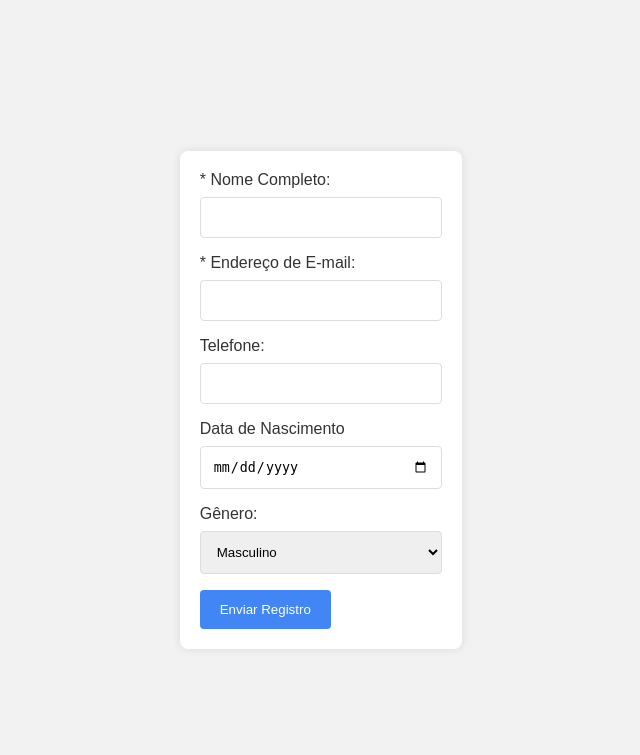
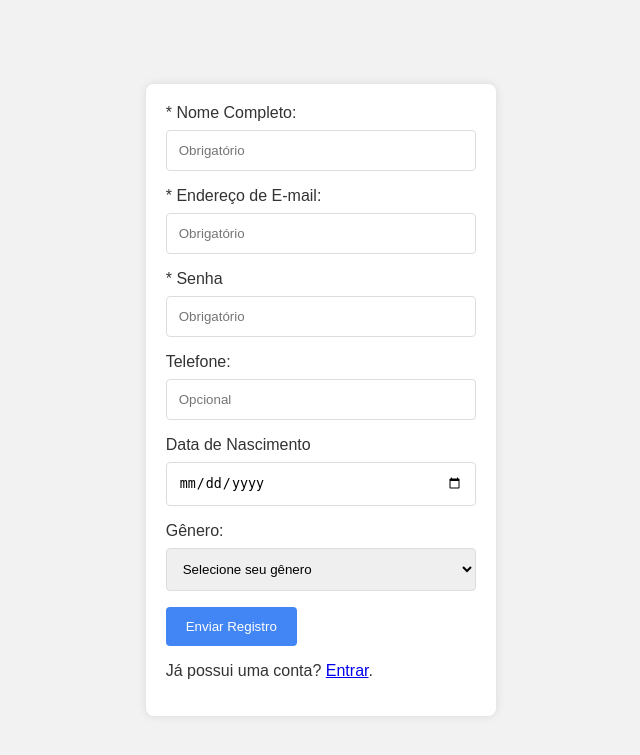
Before and after one commit to VictorMacielGhost/churchsystem, a PHP site: page /login/register/index.php in a window 1280 px wide. Shown: the top 755 px of the page, without its empty margins (319-959 px from the left). Run offline with PHP 8.4, Linux system fonts and the light colour scheme.

Commit message:
Register system

```diff
--- a/login/register/index.php
+++ b/login/register/index.php
@@ -4,11 +4,11 @@
     {
         echo "
             <script>
-                window.alert('Aviso: Você já está logado(a)!');'
+                window.alert('Aviso: Você já está logado(a)!');
             </script>
             <noscript>
                 <h1>Você já está logado(a)!</h1>
-            <noscript>
+            </noscript>
         ";
     }
 ?>
@@ -22,30 +22,30 @@
     <title>Registro da Igreja</title>
 </head>
 <body>
-
-
-
     <form action="validate.php" method="post">
         <label for="name">* Nome Completo:</label>
-        <input type="text" id="name" name="name" required maxlength="64">
+        <input type="text" id="name" name="name" required maxlength="64" spellcheck="true" placeholder="Obrigatório">
 
         <label for="email">* Endereço de E-mail:</label>
-        <input type="email" id="email" name="email" required maxlength="64">
+        <input type="email" id="email" name="email" required maxlength="64" placeholder="Obrigatório">
+
+        <label for="password">* Senha</label>
+        <input type="password" name="password" id="password" required maxlength="12" placeholder="Obrigatório">
 
         <label for="phone">Telefone:</label>
-        <input type="tel" id="phone" name="phone" maxlength="16">
+        <input type="tel" id="phone" name="phone" maxlength="16" placeholder="Opcional">
 
         <label for="birthday">Data de Nascimento</label>
         <input type="date" name="birthday" id="birthday">
 
-        <label for="genero">Gênero:</label>
-        <select id="genero" name="genero">
+        <label for="gender">Gênero:</label>
+        <select id="gender" name="gender">
+            <option value="none" selected>Selecione seu gênero</option>
             <option value="masculino">Masculino</option>
             <option value="feminino">Feminino</option>
         </select>
-
         <button type="submit">Enviar Registro</button>
+        <p class="account-text">Já possui uma conta? <a href='../index.php'>Entrar</a>.</p>
     </form>
-
 </body>
 </html>
```
Also changed, not shown: login/validate.php (+47 -0 lines).
